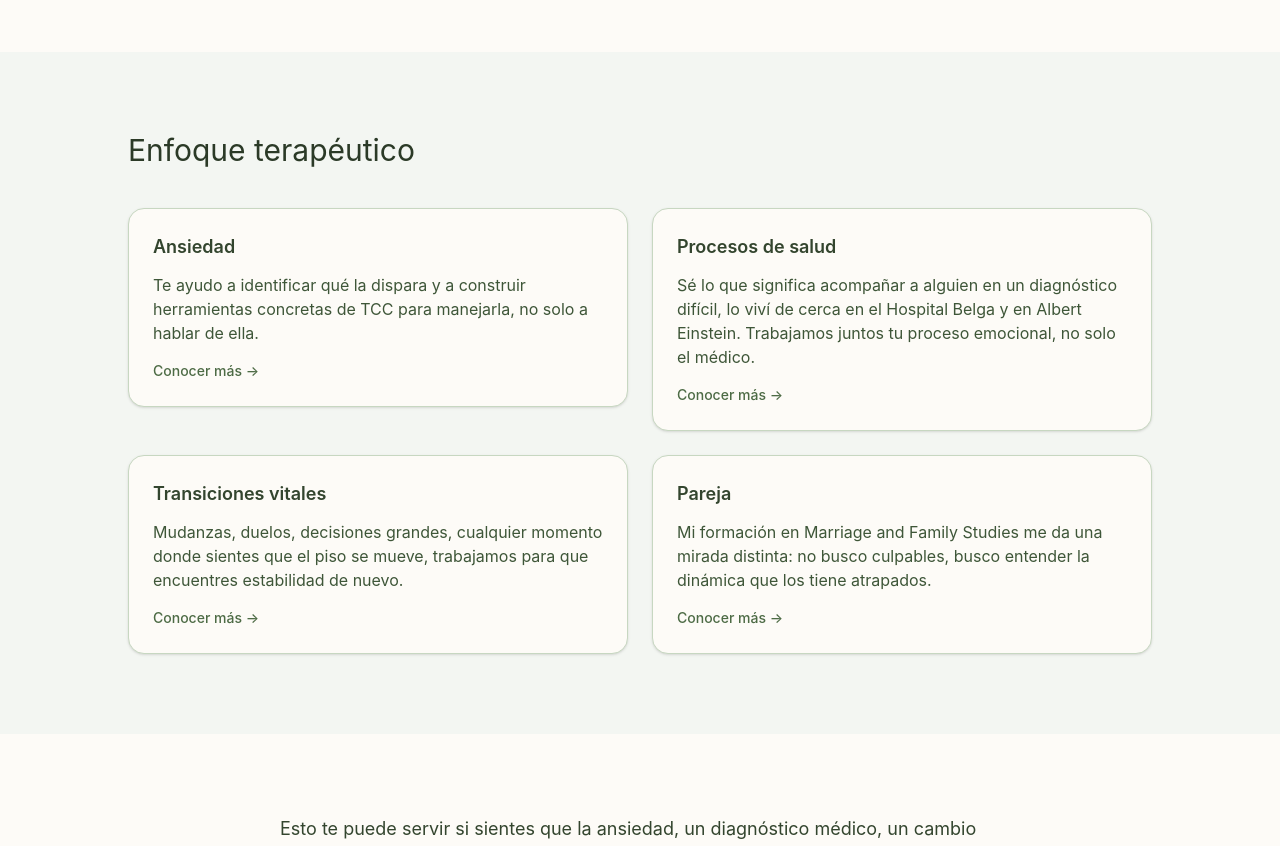
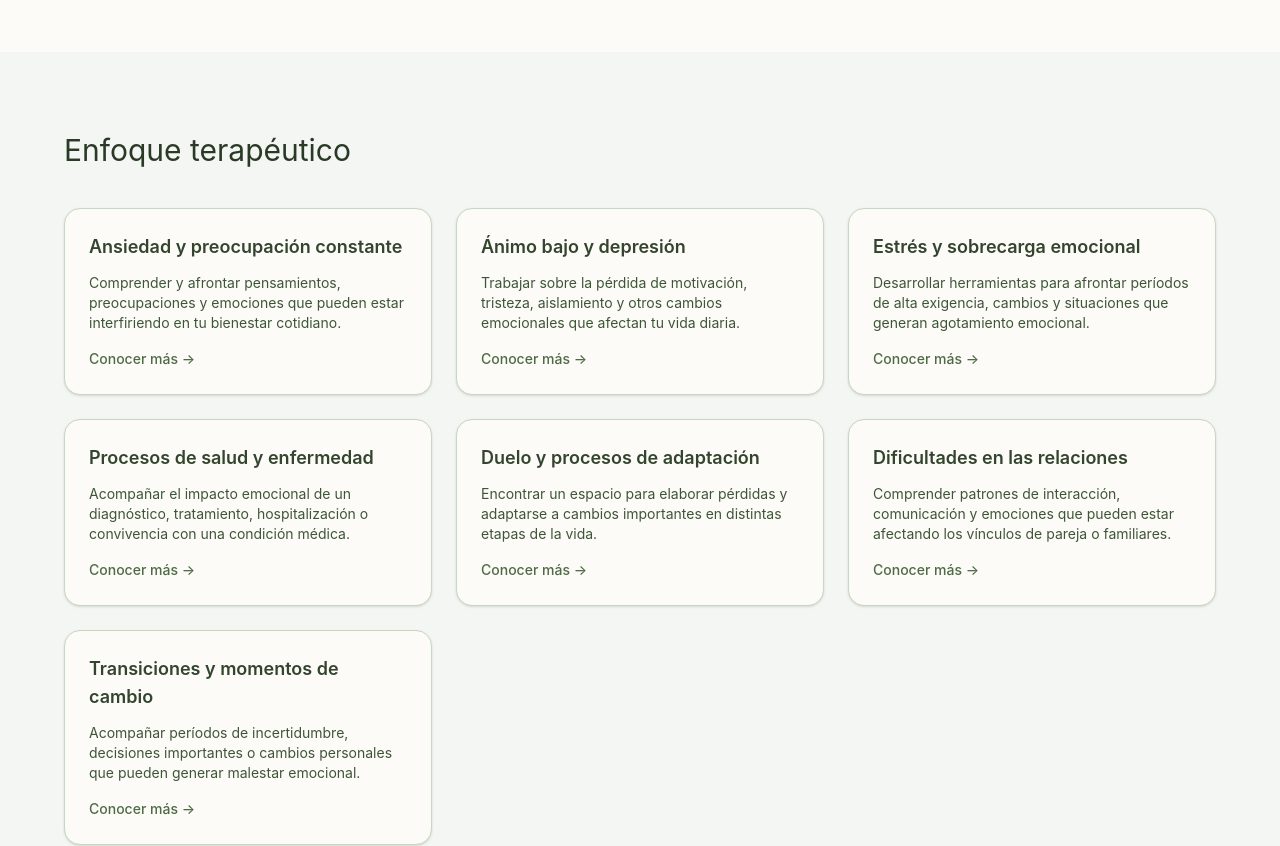
Before and after one commit to JoshuaJames7756/psivelasquez, a React (Vite) app: page / in a window 1280 px wide. Shown: the part 1340-2186 px from the top of the page. Built offline with nearby package versions, Linux system fonts and the light colour scheme; no server answers.

Commit message:
feat: update therapeutic approach content with real descriptions and improve layout

```diff
--- a/src/modules/public/components/EnfoqueTerapeutico.tsx
+++ b/src/modules/public/components/EnfoqueTerapeutico.tsx
@@ -2,30 +2,53 @@ import { motion, useMotionValue, useSpring, useTransform } from 'motion/react'
 import type { MouseEvent } from 'react'
 import { Link } from 'react-router-dom'
 
+/**
+ * Texto real de Rebeca (mandado por Joshua, octubre 2026) — mismo
+ * resumen que usa EnfoquePage.tsx para cada slug, no inventado
+ * aparte. Si el texto cambia, actualizar en los dos lugares.
+ */
 const especialidades = [
   {
     slug: 'ansiedad',
-    titulo: 'Ansiedad',
+    titulo: 'Ansiedad y preocupación constante',
     texto:
-      'Te ayudo a identificar qué la dispara y a construir herramientas concretas de TCC para manejarla, no solo a hablar de ella.',
+      'Comprender y afrontar pensamientos, preocupaciones y emociones que pueden estar interfiriendo en tu bienestar cotidiano.',
+  },
+  {
+    slug: 'animo-bajo-depresion',
+    titulo: 'Ánimo bajo y depresión',
+    texto:
+      'Trabajar sobre la pérdida de motivación, tristeza, aislamiento y otros cambios emocionales que afectan tu vida diaria.',
+  },
+  {
+    slug: 'estres-sobrecarga',
+    titulo: 'Estrés y sobrecarga emocional',
+    texto:
+      'Desarrollar herramientas para afrontar períodos de alta exigencia, cambios y situaciones que generan agotamiento emocional.',
   },
   {
     slug: 'procesos-de-salud',
-    titulo: 'Procesos de salud',
+    titulo: 'Procesos de salud y enfermedad',
     texto:
-      'Sé lo que significa acompañar a alguien en un diagnóstico difícil, lo viví de cerca en el Hospital Belga y en Albert Einstein. Trabajamos juntos tu proceso emocional, no solo el médico.',
+      'Acompañar el impacto emocional de un diagnóstico, tratamiento, hospitalización o convivencia con una condición médica.',
+  },
+  {
+    slug: 'duelo-adaptacion',
+    titulo: 'Duelo y procesos de adaptación',
+    texto:
+      'Encontrar un espacio para elaborar pérdidas y adaptarse a cambios importantes en distintas etapas de la vida.',
+  },
+  {
+    slug: 'pareja',
+    titulo: 'Dificultades en las relaciones',
+    texto:
+      'Comprender patrones de interacción, comunicación y emociones que pueden estar afectando los vínculos de pareja o familiares.',
   },
   {
     slug: 'transiciones-de-vida',
-    titulo: 'Transiciones vitales',
+    titulo: 'Transiciones y momentos de cambio',
     texto:
-      'Mudanzas, duelos, decisiones grandes, cualquier momento donde sientes que el piso se mueve, trabajamos para que encuentres estabilidad de nuevo.',
-  },
-  {
-    slug: 'pareja',
-    titulo: 'Pareja',
-    texto:
-      'Mi formación en Marriage and Family Studies me da una mirada distinta: no busco culpables, busco entender la dinámica que los tiene atrapados.',
+      'Acompañar períodos de incertidumbre, decisiones importantes o cambios personales que pueden generar malestar emocional.',
   },
 ]
 
@@ -64,10 +87,10 @@ function TarjetaEspecialidad({
     >
       <Link
         to={`/enfoques/${slug}`}
-        className="block rounded-2xl border border-sage-200 bg-cream-50 p-6 shadow-sm transition-shadow hover:shadow-lg"
+        className="block h-full rounded-2xl border border-sage-200 bg-cream-50 p-6 shadow-sm transition-shadow hover:shadow-lg"
       >
         <h3 className="text-lg font-semibold text-sage-800">{titulo}</h3>
-        <p className="mt-3 text-sage-700">{texto}</p>
+        <p className="mt-3 text-sm text-sage-700">{texto}</p>
         <span className="mt-4 inline-block text-sm font-medium text-sage-600">
           Conocer más →
         </span>
@@ -79,11 +102,11 @@ function TarjetaEspecialidad({
 export function EnfoqueTerapeutico() {
   return (
     <section className="bg-sage-50 px-6 py-20">
-      <div className="mx-auto max-w-5xl">
+      <div className="mx-auto max-w-6xl">
         <h2 className="font-[var(--font-serif-brand)] text-3xl text-sage-900">
           Enfoque terapéutico
         </h2>
-        <div className="mt-10 grid gap-6 md:grid-cols-2">
+        <div className="mt-10 grid gap-6 sm:grid-cols-2 lg:grid-cols-3">
           {especialidades.map((item) => (
             <TarjetaEspecialidad key={item.slug} {...item} />
           ))}
--- a/src/modules/public/pages/EnfoquePage.tsx
+++ b/src/modules/public/pages/EnfoquePage.tsx
@@ -1,33 +1,92 @@
-import { useParams } from 'react-router-dom'
+import { Link, useParams } from 'react-router-dom'
 
 /**
- * PLACEHOLDER DE CONTENIDO — el doc (sección 14) pide, para cada una
- * de las 4 áreas, desarrollar: introducción, qué significa la
+ * Títulos y descripciones cortas son texto real de Rebeca (mandado
+ * por Joshua, octubre 2026) — ya NO son placeholder genérico.
+ *
+ * El doc (sección 14) pide además, por cada área: qué significa la
  * problemática, situaciones frecuentes, cómo puede sentirse, cuándo
  * consultar, cómo trabaja Rebeca este tema, qué puede esperar la
- * persona, preguntas frecuentes propias, y un CTA. Es contenido
- * clínico específico por área — no corresponde inventarlo genérico,
- * necesita que Rebeca lo desarrolle (o al menos lo revise) tema por
- * tema antes de publicar.
+ * persona, y preguntas frecuentes propias — ESO sigue pendiente,
+ * es contenido más extenso que el resumen corto que mandó. El
+ * resumen ya se puede publicar tal cual; el desarrollo profundo por
+ * página todavía necesita que Rebeca lo escriba o lo apruebe.
  */
-const titulos: Record<string, string> = {
-  ansiedad: 'Ansiedad',
-  'procesos-de-salud': 'Procesos de salud',
-  'transiciones-de-vida': 'Transiciones de vida',
-  pareja: 'Pareja',
+interface Enfoque {
+  titulo: string
+  resumen: string
+}
+
+const enfoques: Record<string, Enfoque> = {
+  ansiedad: {
+    titulo: 'Ansiedad y preocupación constante',
+    resumen:
+      'Comprender y afrontar pensamientos, preocupaciones y emociones que pueden estar interfiriendo en tu bienestar cotidiano.',
+  },
+  'animo-bajo-depresion': {
+    titulo: 'Ánimo bajo y depresión',
+    resumen:
+      'Trabajar sobre la pérdida de motivación, tristeza, aislamiento y otros cambios emocionales que afectan tu vida diaria.',
+  },
+  'estres-sobrecarga': {
+    titulo: 'Estrés y sobrecarga emocional',
+    resumen:
+      'Desarrollar herramientas para afrontar períodos de alta exigencia, cambios y situaciones que generan agotamiento emocional.',
+  },
+  'procesos-de-salud': {
+    titulo: 'Procesos de salud y enfermedad',
+    resumen:
+      'Acompañar el impacto emocional de un diagnóstico, tratamiento, hospitalización o convivencia con una condición médica.',
+  },
+  'duelo-adaptacion': {
+    titulo: 'Duelo y procesos de adaptación',
+    resumen:
+      'Encontrar un espacio para elaborar pérdidas y adaptarse a cambios importantes en distintas etapas de la vida.',
+  },
+  pareja: {
+    titulo: 'Dificultades en las relaciones',
+    resumen:
+      'Comprender patrones de interacción, comunicación y emociones que pueden estar afectando los vínculos de pareja o familiares.',
+  },
+  'transiciones-de-vida': {
+    titulo: 'Transiciones y momentos de cambio',
+    resumen:
+      'Acompañar períodos de incertidumbre, decisiones importantes o cambios personales que pueden generar malestar emocional.',
+  },
 }
 
 export function EnfoquePage() {
   const { slug } = useParams<{ slug: string }>()
-  const titulo = (slug && titulos[slug]) || 'Enfoque'
+  const enfoque = slug ? enfoques[slug] : undefined
+
+  if (!enfoque) {
+    return (
+      <main className="mx-auto max-w-3xl px-6 py-20 text-center">
+        <h1 className="font-[var(--font-serif-brand)] text-3xl text-sage-900">
+          No encontramos esta área
+        </h1>
+        <Link to="/" className="mt-4 inline-block text-sage-600 underline">
+          Volver al inicio
+        </Link>
+      </main>
+    )
+  }
 
   return (
     <main className="mx-auto max-w-3xl px-6 py-20">
-      <h1 className="font-[var(--font-serif-brand)] text-4xl text-sage-900">{titulo}</h1>
-      <p className="mt-6 text-lg text-sage-500">
-        Contenido pendiente de desarrollo para esta área — introducción, situaciones frecuentes,
-        cómo trabaja Rebeca este tema, y preguntas frecuentes específicas.
-      </p>
+      <h1 className="font-[var(--font-serif-brand)] text-4xl text-sage-900">{enfoque.titulo}</h1>
+      <p className="mt-6 text-lg leading-relaxed text-sage-700">{enfoque.resumen}</p>
+
+      {/* Pendiente (sección 14 del doc): situaciones frecuentes, cómo
+          puede sentirse, cuándo consultar, cómo trabaja Rebeca este
+          tema específico, qué puede esperar la persona, FAQ propia. */}
+
+      <Link
+        to="/reservar"
+        className="mt-10 inline-block rounded-full bg-sage-700 px-6 py-2.5 text-sm font-medium text-cream-50 hover:bg-sage-800"
+      >
+        Reservar una sesión
+      </Link>
     </main>
   )
 }
```
